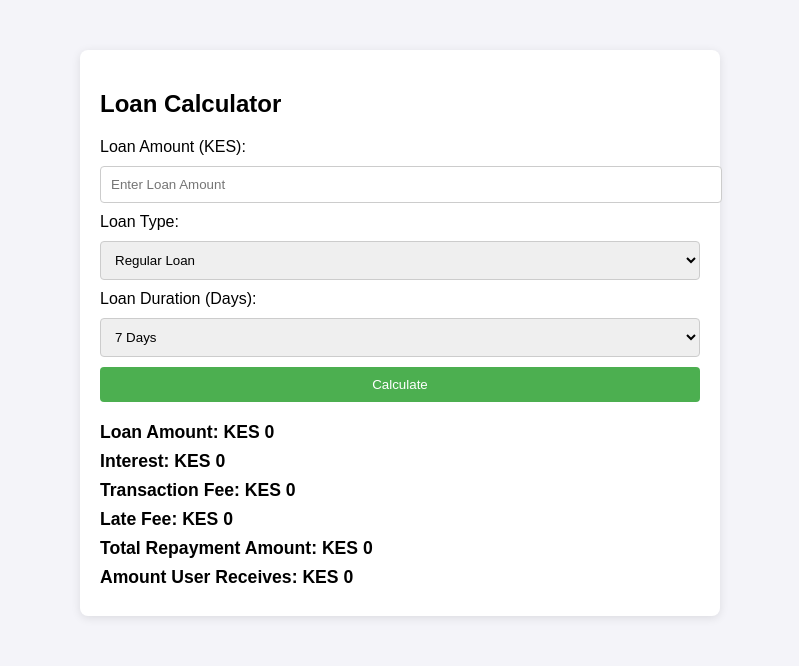
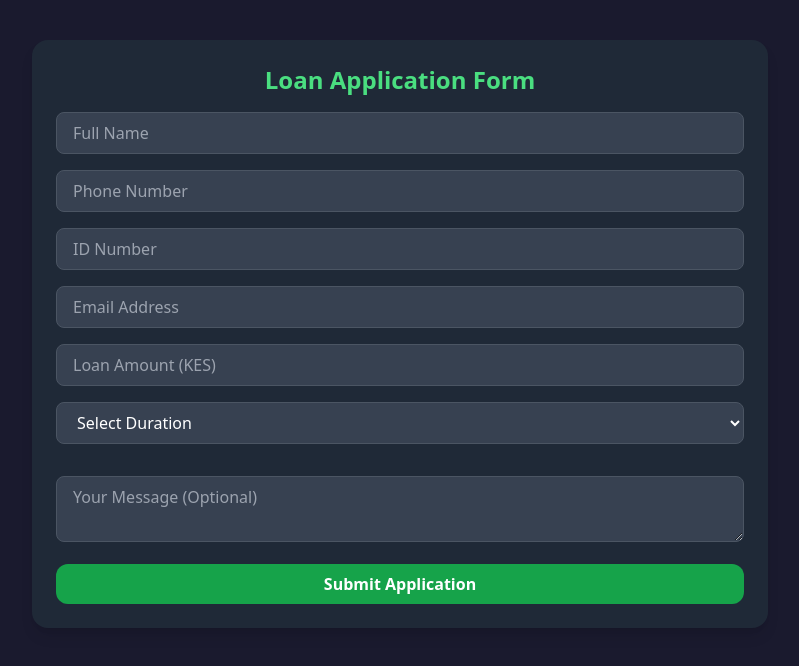
Before and after one commit to GreenCashAmerica/Loans, a plain HTML site: page form.html in a window 1280 px wide. Shown: the whole page, without its empty margins (240-1039 px from the left). Drawn offline with nearby package versions, Linux system fonts and the light colour scheme.

Commit message:
Update form.html

```diff
--- a/form.html
+++ b/form.html
@@ -1,143 +1,93 @@
 <!DOCTYPE html>
 <html lang="en">
 <head>
-    <meta charset="UTF-8">
-    <meta name="viewport" content="width=device-width, initial-scale=1.0">
-    <title>Loan Calculator</title>
-    <style>
-        body {
-            font-family: Arial, sans-serif;
-            margin: 0;
-            padding: 0;
-            background-color: #f4f4f9;
-        }
-        .loan-calculator {
-            width: 80%;
-            max-width: 600px;
-            margin: 50px auto;
-            background-color: #fff;
-            padding: 20px;
-            box-shadow: 0 2px 10px rgba(0, 0, 0, 0.1);
-            border-radius: 8px;
-        }
-        .input-field {
-            width: 100%;
-            padding: 10px;
-            margin: 10px 0;
-            border: 1px solid #ccc;
-            border-radius: 4px;
-        }
-        button {
-            width: 100%;
-            padding: 10px;
-            background-color: #4CAF50;
-            color: white;
-            border: none;
-            border-radius: 4px;
-            cursor: pointer;
-        }
-        button:hover {
-            background-color: #45a049;
-        }
-        .loan-breakdown {
-            margin-top: 20px;
-            font-size: 1.1em;
-        }
-        .loan-breakdown p {
-            margin: 8px 0;
-        }
-        .loan-breakdown span {
-            font-weight: bold;
-        }
-    </style>
+  <meta charset="UTF-8" />
+  <meta name="viewport" content="width=device-width, initial-scale=1.0"/>
+  <title>Loan Application Form</title>
+  <script src="https://cdn.tailwindcss.com"></script>
 </head>
-<body>
-    <div class="loan-calculator">
-        <h2>Loan Calculator</h2>
-        <label for="loanAmount">Loan Amount (KES):</label>
-        <input type="number" id="loanAmount" placeholder="Enter Loan Amount" class="input-field">
+<body class="bg-[#1a1a2e] text-white font-sans antialiased">
 
-        <label for="loanType">Loan Type:</label>
-        <select id="loanType" class="input-field">
-            <option value="regular">Regular Loan</option>
-            <option value="business">Business Loan</option>
-            <option value="emergency">Emergency Loan</option>
+  <div class="w-full max-w-md md:max-w-2xl lg:max-w-3xl mx-auto mt-6 p-4">
+    <div class="bg-gray-800 rounded-2xl p-6 shadow-lg">
+      <h2 class="text-2xl font-bold text-center mb-4 text-green-400">Loan Application Form</h2>
+
+      <form id="loanForm" class="space-y-4">
+        <input type="text" id="name" placeholder="Full Name" required class="w-full px-4 py-2 rounded-lg bg-gray-700 border border-gray-600 placeholder-gray-400 text-white focus:outline-none focus:ring-2 focus:ring-green-400">
+        <input type="text" id="phone" placeholder="Phone Number" required class="w-full px-4 py-2 rounded-lg bg-gray-700 border border-gray-600 placeholder-gray-400 text-white focus:outline-none focus:ring-2 focus:ring-green-400">
+        <input type="text" id="id_number" placeholder="ID Number" required class="w-full px-4 py-2 rounded-lg bg-gray-700 border border-gray-600 placeholder-gray-400 text-white focus:outline-none focus:ring-2 focus:ring-green-400">
+        <input type="email" id="email" placeholder="Email Address" required class="w-full px-4 py-2 rounded-lg bg-gray-700 border border-gray-600 placeholder-gray-400 text-white focus:outline-none focus:ring-2 focus:ring-green-400">
+        <input type="number" id="loan_amount" placeholder="Loan Amount (KES)" required class="w-full px-4 py-2 rounded-lg bg-gray-700 border border-gray-600 placeholder-gray-400 text-white focus:outline-none focus:ring-2 focus:ring-green-400">
+
+        <!-- Duration Selection -->
+        <select id="duration" required class="w-full px-4 py-2 rounded-lg bg-gray-700 border border-gray-600 text-white focus:outline-none focus:ring-2 focus:ring-green-400">
+          <option value="">Select Duration</option>
+          <option value="7">7 Days</option>
+          <option value="14">14 Days</option>
+          <option value="21">21 Days</option>
+          <option value="30">30 Days</option>
         </select>
 
-        <label for="loanDuration">Loan Duration (Days):</label>
-        <select id="loanDuration" class="input-field">
-            <option value="7">7 Days</option>
-            <option value="14">14 Days</option>
-            <option value="30">30 Days</option>
-            <option value="60">60 Days</option>
-            <option value="90">90 Days</option>
-        </select>
+        <!-- Interest Calculation Result -->
+        <div id="interestResult" class="text-green-400 font-semibold"></div>
 
-        <button id="calculateLoan">Calculate</button>
+        <textarea id="message" placeholder="Your Message (Optional)" class="w-full px-4 py-2 rounded-lg bg-gray-700 border border-gray-600 placeholder-gray-400 text-white focus:outline-none focus:ring-2 focus:ring-green-400"></textarea>
 
-        <div id="loanBreakdown" class="loan-breakdown">
-            <p><strong>Loan Amount:</strong> <span id="loanAmountDisplay">KES 0</span></p>
-            <p><strong>Interest:</strong> <span id="interestDisplay">KES 0</span></p>
-            <p><strong>Transaction Fee:</strong> <span id="transactionFeeDisplay">KES 0</span></p>
-            <p><strong>Late Fee:</strong> <span id="lateFeeDisplay">KES 0</span></p>
-            <p><strong>Total Repayment Amount:</strong> <span id="totalRepaymentDisplay">KES 0</span></p>
-            <p><strong>Amount User Receives:</strong> <span id="amountReceivedDisplay">KES 0</span></p>
-        </div>
+        <button type="submit" class="w-full bg-green-600 hover:bg-green-700 text-white font-semibold py-2 rounded-xl transition duration-200">
+          Submit Application
+        </button>
+      </form>
     </div>
+  </div>
 
-    <script>
-        document.getElementById('calculateLoan').addEventListener('click', function() {
-            const loanAmount = parseFloat(document.getElementById('loanAmount').value);
-            const loanDuration = parseInt(document.getElementById('loanDuration').value);
-            const loanType = document.getElementById('loanType').value;
+  <!-- EmailJS SDK -->
+  <script src="https://cdn.jsdelivr.net/npm/@emailjs/browser@4/dist/email.min.js"></script>
+  <script>
+    (function() {
+      emailjs.init("0ockMZ07aVnggqzsD");
+    })();
 
-            // Define interest rates and durations for each loan type
-            let interestRate = 0;
-            let durationOptions = [7, 14, 30]; // Default options for Regular Loan
-            if (loanType === 'regular') {
-                interestRate = 0.15;  // 15% per annum for Regular Loan
-            } else if (loanType === 'business') {
-                interestRate = 0.20;  // 20% per annum for Business Loan
-                durationOptions = [14, 30, 60, 90]; // Extended durations for Business Loan
-            } else if (loanType === 'emergency') {
-                interestRate = 0.12;  // 12% per annum for Emergency Loan
-            }
+    document.getElementById("loanForm").addEventListener("submit", function(event) {
+      event.preventDefault();
 
-            // If loan duration is not valid for selected loan type, reset to default
-            if (!durationOptions.includes(loanDuration)) {
-                alert("Invalid loan duration for the selected loan type.");
-                return;
-            }
+      emailjs.send("service_g5v9kbm", "template_i72ecc5", {
+        name: document.getElementById("name").value,
+        phone: document.getElementById("phone").value,
+        id_number: document.getElementById("id_number").value,
+        email: document.getElementById("email").value,
+        loan_amount: document.getElementById("loan_amount").value,
+        duration: document.getElementById("duration").value,
+        message: document.getElementById("message").value,
+      }).then(function(response) {
+        console.log("SUCCESS!", response.status, response.text);
+        window.location.href = "thank_you.html";
+      }, function(error) {
+        console.log("FAILED...", error);
+        alert("Failed to send application. Please try again.");
+      });
+    });
 
-            // Calculate daily interest rate
-            const dailyInterestRate = interestRate / 365;
+    // Interest Calculator (20% flat per month, prorated)
+    const loanInput = document.getElementById('loan_amount');
+    const durationInput = document.getElementById('duration');
+    const resultDiv = document.getElementById('interestResult');
 
-            // Calculate interest for the loan
-            let interest = loanAmount * dailyInterestRate * loanDuration;
+    function calculateInterest() {
+      const amount = parseFloat(loanInput.value);
+      const days = parseInt(durationInput.value);
+      if (!isNaN(amount) && !isNaN(days)) {
+        const ratePerDay = 0.20 / 30; // 20% per 30 days
+        const interest = amount * ratePerDay * days;
+        const total = amount + interest;
+        resultDiv.textContent = `Total to repay after ${days} days: KES ${total.toFixed(2)}`;
+      } else {
+        resultDiv.textContent = '';
+      }
+    }
 
-            // Transaction Fee (e.g., Safaricom fee)
-            let transactionFee = (loanAmount <= 100) ? 0 : 15;  // Assuming fee is KES 15 for amounts above KES 100
-            let lateFee = 0;
+    loanInput.addEventListener('input', calculateInterest);
+    durationInput.addEventListener('change', calculateInterest);
+  </script>
 
-            // Calculate late fee based on overdue days
-            if (loanDuration > 7) {
-                lateFee = 20 + (loanDuration - 7) * 5;  // KES 5 per day after 7 days overdue
-            }
-
-            // Total repayment amount
-            let totalRepayment = loanAmount + interest + lateFee;
-
-            // Amount the user receives after transaction fee
-            let amountReceived = loanAmount - transactionFee;
-
-            // Display the results
-            document.getElementById('loanAmountDisplay').innerText = `KES ${loanAmount}`;
-            document.getElementById('interestDisplay').innerText = `KES ${interest.toFixed(2)}`;
-            document.getElementById('transactionFeeDisplay').innerText = `KES ${transactionFee}`;
-            document.getElementById('lateFeeDisplay').innerText = `KES ${lateFee}`;
-            document.getElementById('totalRepaymentDisplay').innerText = `KES ${totalRepayment.toFixed(2)}`;
-            document.getElementById('amountReceivedDisplay').innerText = `KES ${amountReceived.toFixed(2)}`;
-        });
-    </script>
 </body>
 </html>
```
